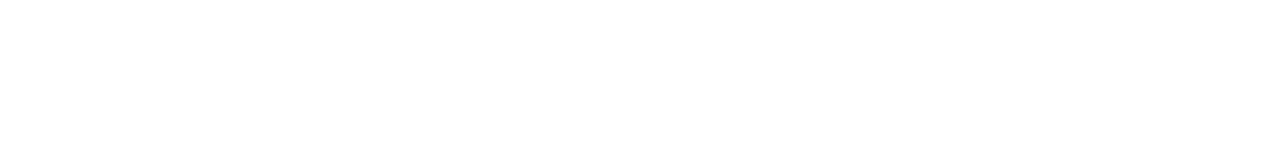
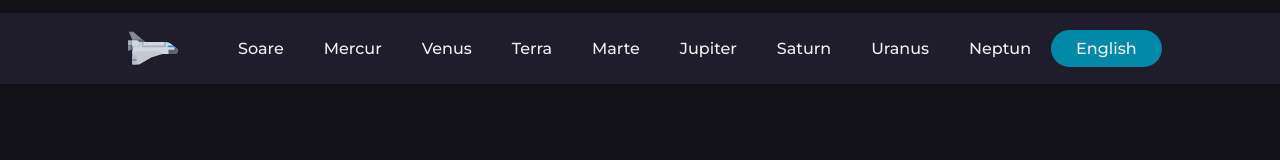
Before and after one commit to baciucristian/solar-system-landing-page, a plain HTML site: page index.html in a window 1280 px wide. Drawn offline with Linux system fonts and the light colour scheme.

Commit message:
Add navigation bar

```diff
--- a/index.html
+++ b/index.html
@@ -3,9 +3,26 @@
 <head>
     <meta charset="UTF-8">
     <meta name="viewport" content="width=device-width, initial-scale=1.0">
+    <link rel="stylesheet" href="style.css">
     <title>Solar system website</title>
 </head>
 <body>
-
+    <header>
+        <img class="logo" src="images/logo.svg" alt="logo"></a>
+        <nav>
+            <ul class="nav-list">
+                <li><a href="#">Soare</a></li>
+                <li><a href="#">Mercur</a></li>
+                <li><a href="#">Venus</a></li>
+                <li><a href="#">Terra</a></li>
+                <li><a href="#">Marte</a></li>
+                <li><a href="#">Jupiter</a></li>
+                <li><a href="#">Saturn</a></li>
+                <li><a href="#">Uranus</a></li>
+                <li><a href="#">Neptun</a></li>
+            </ul>
+        </nav>
+        <a class="menu-button" href="#">English</a>
+    </header>
 </body>
 </html>
--- a/style.css
+++ b/style.css
@@ -0,0 +1,68 @@
+@import url("https://fonts.googleapis.com/css2?family=Montserrat:wght@500&display=swap");
+
+body {
+  margin: 0;
+  padding: 0;
+  background-color: #121117;
+  font-family: "Montserrat", sans-serif;
+  font-weight: 500;
+}
+
+/* nav {
+  background-color: #1f1d2a;
+  margin-top: 3vh;
+  box-shadow: 0 2px 2px -2px rgba(0, 0, 0, 0.2);
+  height: 2vh;
+} */
+
+header {
+  background-color: #1f1d2a;
+  display: flex;
+  justify-content: space-between;
+  align-items: center;
+  box-shadow: 0 2px 2px -2px rgba(0, 0, 0, 0.2);
+  padding: 10px 10%;
+  margin-top: 1%;
+}
+
+.logo {
+  height: 100%;
+  width: 50px;
+  cursor: pointer;
+}
+
+.nav-list a,
+.menu-button {
+  color: #edf0f1;
+  text-decoration: none;
+}
+
+.nav-list {
+  list-style: none;
+  display: flex;
+}
+
+.nav-list li {
+  padding: 0px 20px;
+}
+
+.nav-list li a {
+  transition: color 0.3s ease 0s;
+}
+
+.nav-list li a:hover {
+  color: #0088a9;
+}
+
+.menu-button {
+  padding: 9px 25px;
+  background-color: rgba(0, 136, 169, 1);
+  border: none;
+  border-radius: 50px;
+  cursor: pointer;
+  transition: background-color 0.3s ease 0s;
+}
+
+.menu-button:hover {
+  background-color: rgba(0, 136, 169, 0.8);
+}
```
Also changed, not shown: images/logo.svg (added).
